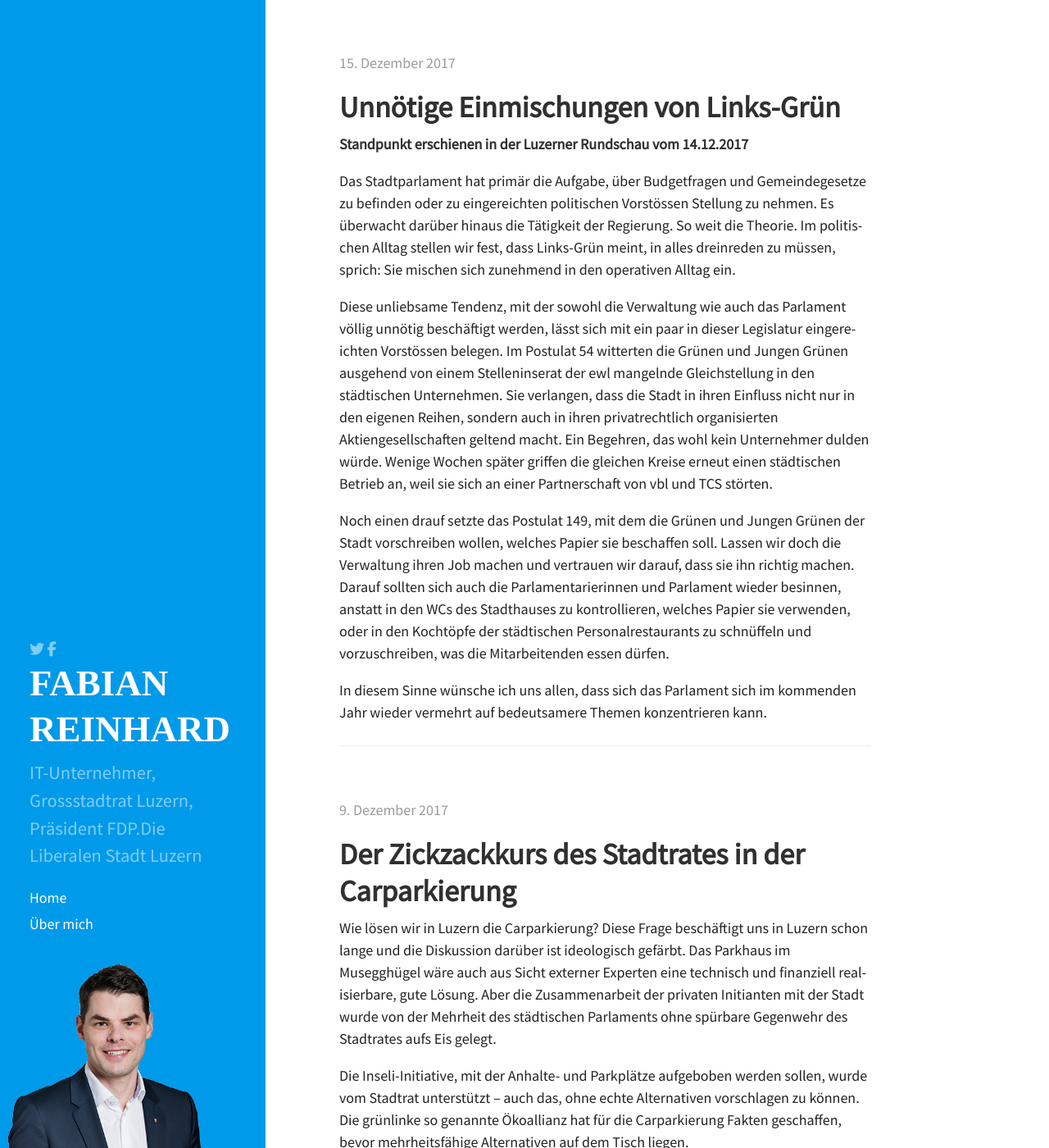
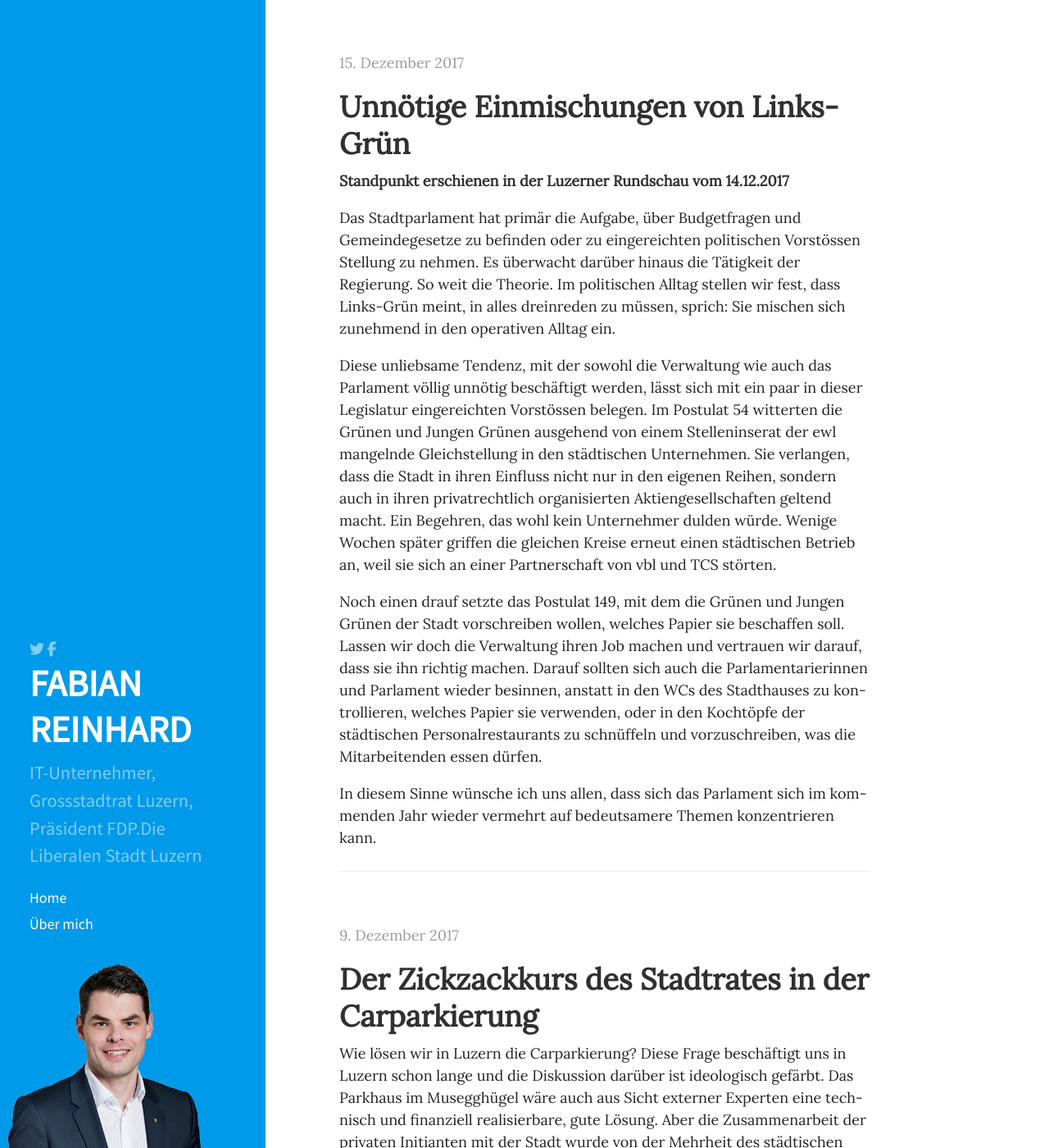
Before and after one commit to freinhard/freinhard.github.io, a Jekyll site: the page built from index.html, in a window 1280 px wide and 1400 px high. Shown: the whole window at 82% size. Built offline with Jekyll 4.4.1, drawn with Linux system fonts in a browser that asks for light colours; nearby versions of some CDN libraries; the list of posts is cut into pages by our own code; comment, search, counter and statistics services are not loaded.

Commit message:
Font sidebar

```diff
--- a/public/css/custom.css
+++ b/public/css/custom.css
@@ -1,6 +1,6 @@
 html {
 	font-size: 18px;
-	font-family: "Source Sans Pro", arial, helvetica, sans-serif;
+	font-family: Lora, Palatino, Times, "Times New Roman", serif;
 }
 
 body {color: rgb(34, 34, 34)}
@@ -18,6 +18,7 @@ body {color: rgb(34, 34, 34)}
 }
 
 .sidebar-about h1 {
+	font-family: "Source Sans Pro", arial, helvetica, sans-serif;
     font-size: 2.5em;
     -ms-hyphens: manual;
     -webkit-hyphens: manual;
```
